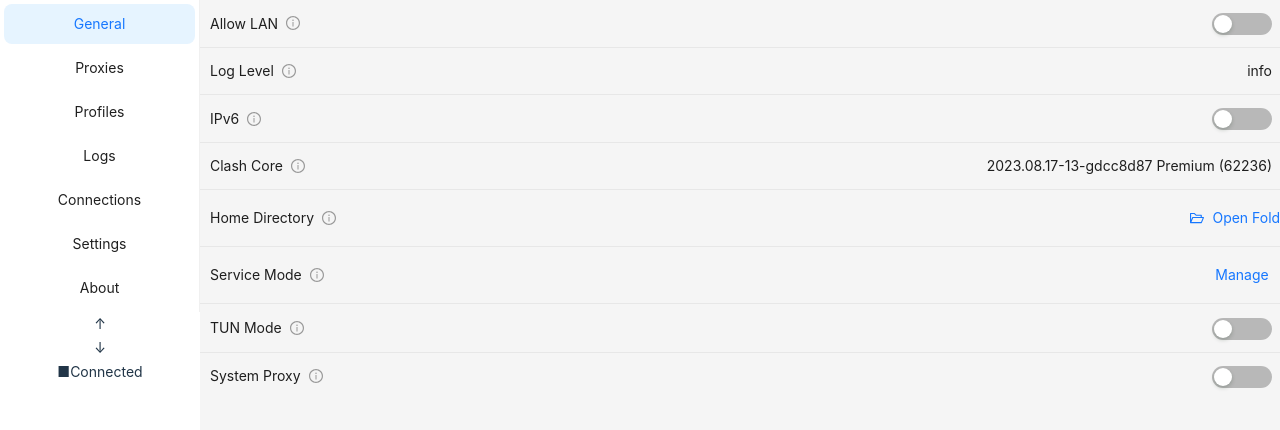
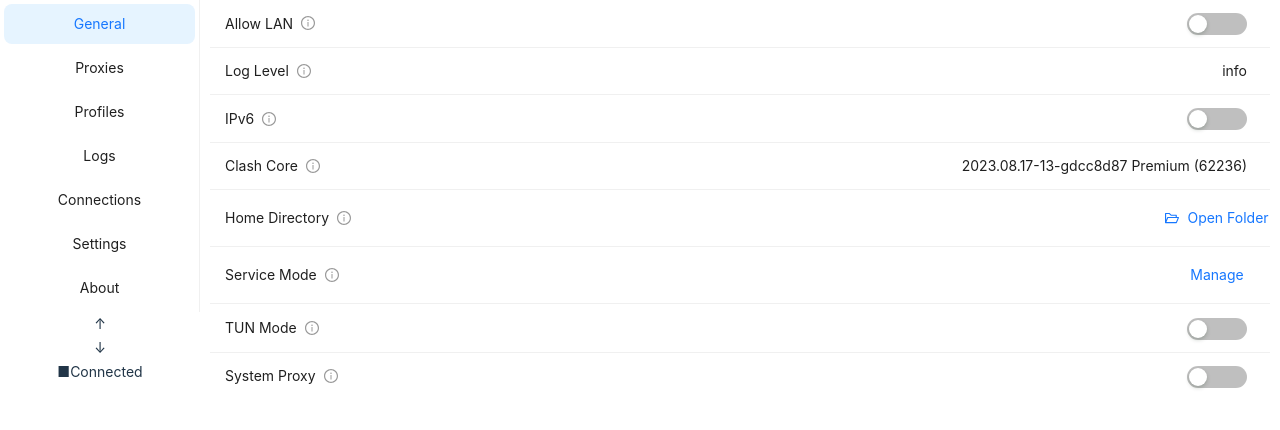
Before and after one commit to InWILL/MioSocks-GUI, a React (Vite) app in the folder frontend/: page / in a window 1280 px wide. Shown: the top 430 px of the page. Built offline with nearby package versions, Linux system fonts and the light colour scheme.

Commit message:
update padding

```diff
--- a/frontend/src/App.tsx
+++ b/frontend/src/App.tsx
@@ -72,7 +72,7 @@ function App() {
 
         </Sider>
 
-        <Content>
+        <Content style={{ paddingLeft: 10, paddingRight: 10, background: '#fff'}}>
             {renderContent()}
         </Content>
       </Layout>
--- a/frontend/src/General.tsx
+++ b/frontend/src/General.tsx
@@ -1,6 +1,5 @@
 import { List, Switch, Button, Tooltip, Typography } from "antd"
 import { InfoCircleOutlined, FolderOpenOutlined } from '@ant-design/icons';
-
 const { Text } = Typography;
 
 const settingsData = [
@@ -52,13 +51,14 @@ export default function Menu_General() {
         itemLayout="horizontal"
         dataSource={settingsData}
         renderItem={(item) => (
-            <List.Item actions={[item.control]}>
-                <div style={{ width: 140, textAlign: 'left', paddingLeft: 10}}>
+            <List.Item actions={[item.control]} style={{paddingLeft: 15, paddingRight: 15}} >
+                <div style={{ width: 140, textAlign: 'left'}}>
                 {item.title}
                 <Tooltip title={item.tooltip}>
                     <InfoCircleOutlined style={{ marginLeft: 8, color: '#999' }} />
                 </Tooltip>
                 </div>
+
             </List.Item>
         )}
     />
```
